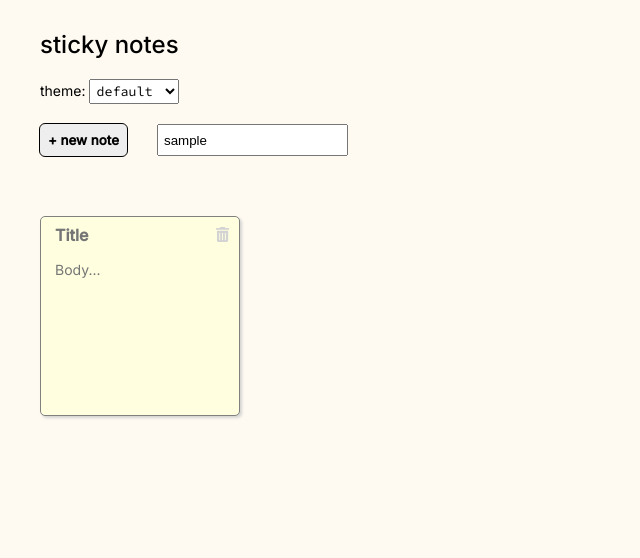
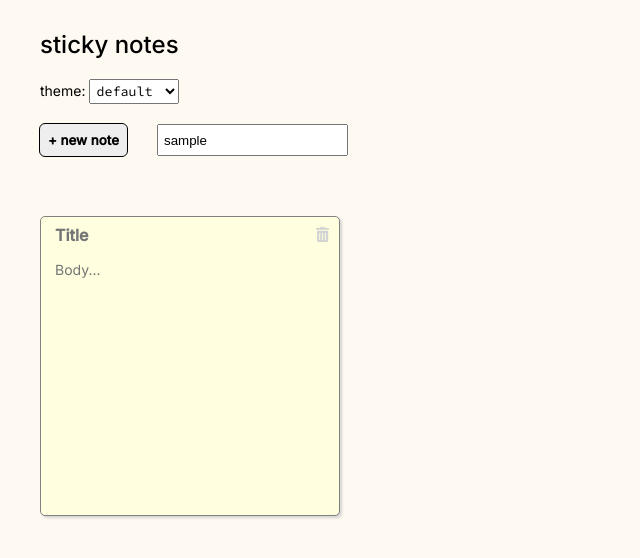
Before and after one commit to sheblair/sticky-notes, a React (Vite) app: page / in a window 1280 px wide. Both pictures are taken after typing "Sample" into the empty fields and a click on the button "+ new note". Shown: the top 558 px of the page, without its empty margins (0-640 px from the left). Built offline with nearby package versions, Linux system fonts and the light colour scheme.

Commit message:
bigger notes on desktop size

```diff
--- a/src/App.css
+++ b/src/App.css
@@ -151,4 +151,9 @@ input.search::placeholder {
     justify-content: flex-start;
     margin: 0 20px;
   }
+
+  .note {
+    width: 300px;
+    height: 300px;
+  }
 }
```
